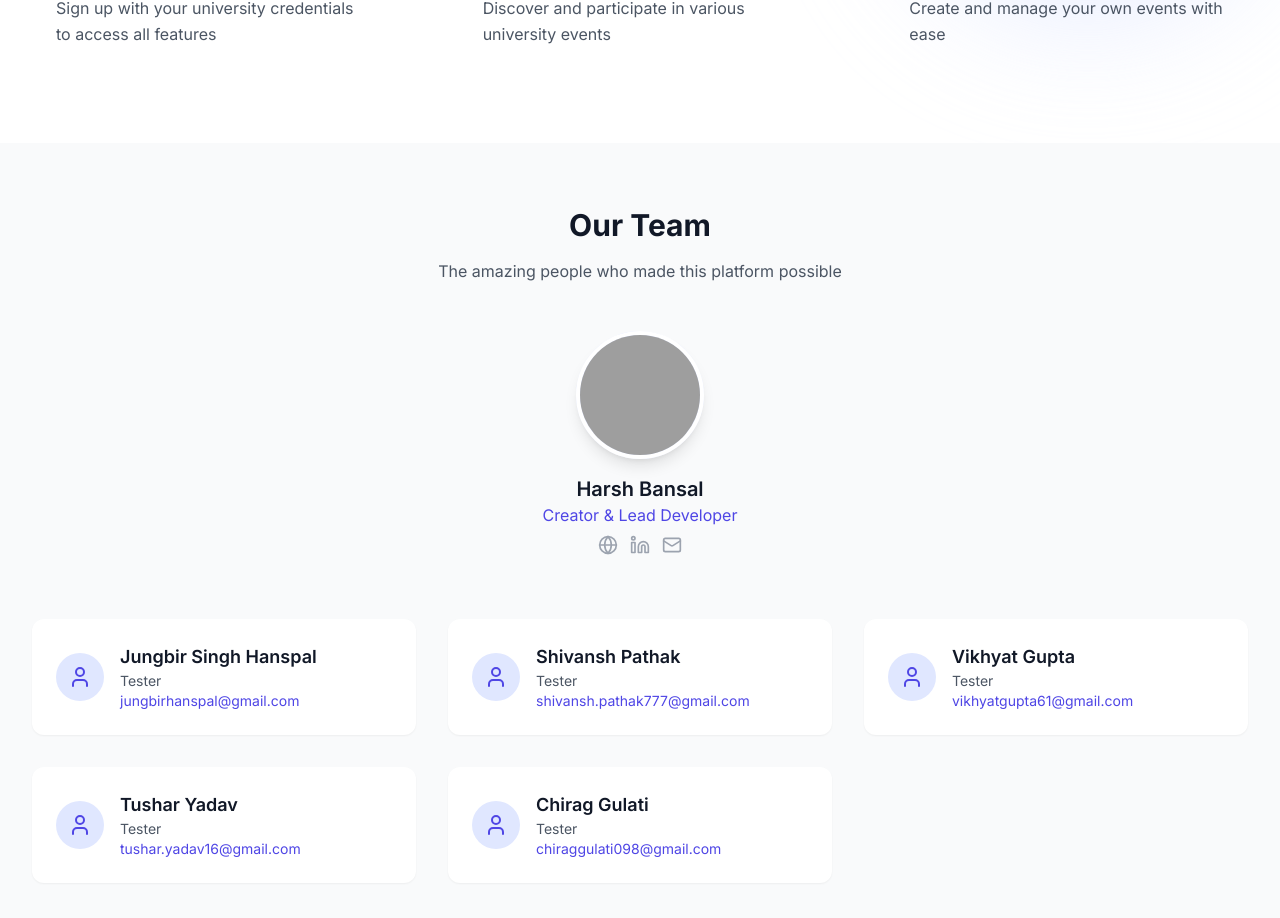
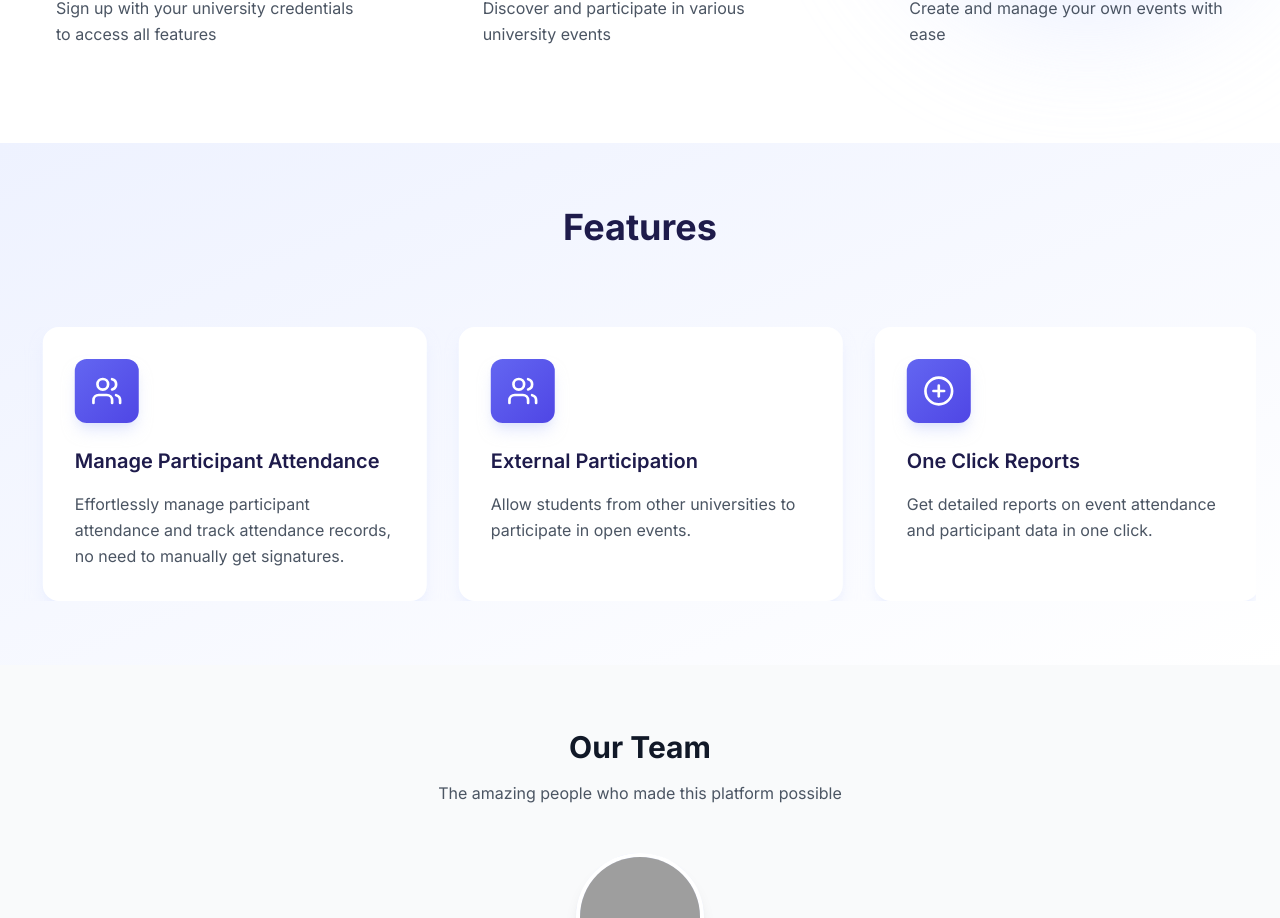
Before and after one commit to harshbansal7/amity-events-landingpage, a React (Vite) app: page / in a window 1280 px wide. Shown: the part 1092-2010 px from the top of the page. Built offline with nearby package versions, Linux system fonts and the light colour scheme; grey boxes are pictures that could not be loaded.

Commit message:
Add Features

```diff
--- a/src/App.tsx
+++ b/src/App.tsx
@@ -1,4 +1,25 @@
-import { Calendar, PlusCircle, LogIn, UserPlus, ArrowRight, Linkedin, User, Mail, Globe, Github } from 'lucide-react';
+import { Calendar, PlusCircle, LogIn, UserPlus, ArrowRight, Linkedin, User, Mail, Globe, Github, Bell, Filter, Award, BarChart, Users, QrCode } from 'lucide-react';
+import { useState, useEffect } from 'react';
+import featuresData from './data/features.json';
+
+const iconMap = {
+  Calendar: Calendar,
+  Bell: Bell,
+  Filter: Filter,
+  Award: Award,
+  BarChart: BarChart,
+  Users: Users,
+  QrCode: QrCode,
+  PlusCircle: PlusCircle,
+  UserPlus: UserPlus,
+  Linkedin: Linkedin,
+  User: User,
+  Mail: Mail,
+  Globe: Globe,
+  Github: Github,
+  LogIn: LogIn,
+  ArrowRight: ArrowRight
+};
 
 function App() {
   return (
@@ -94,6 +115,43 @@ function App() {
             <p className="text-gray-600 leading-relaxed">
               Create and manage your own events with ease
             </p>
+          </div>
+        </div>
+      </section>
+
+      {/* Features Section */}
+      <section className="py-16 bg-gradient-to-br from-indigo-50 to-white relative overflow-hidden">
+        <div className="container mx-auto px-6">
+          <h2 className="text-4xl font-bold text-center mb-20 text-indigo-950">
+            Features
+          </h2>
+
+          <div className="relative">
+            <div className="flex overflow-hidden">
+              <div className="flex animate-slide">
+                {[...featuresData.features, ...featuresData.features].map((feature, index) => {
+                  const Icon = iconMap[feature.icon as keyof typeof iconMap];
+                  return (
+                    <div
+                      key={`${feature.id}-${index}`}
+                      className="w-96 flex-shrink-0 mx-4"
+                    >
+                      <div className="bg-white p-8 rounded-2xl shadow-lg shadow-indigo-100/50 h-full">
+                        <div className="bg-gradient-to-br from-indigo-500 to-indigo-600 w-16 h-16 rounded-xl flex items-center justify-center mb-6 shadow-lg shadow-indigo-200/50">
+                          <Icon className="w-8 h-8 text-white" />
+                        </div>
+                        <h3 className="text-xl font-semibold mb-4 text-indigo-950">
+                          {feature.title}
+                        </h3>
+                        <p className="text-gray-600 leading-relaxed">
+                          {feature.description}
+                        </p>
+                      </div>
+                    </div>
+                  );
+                })}
+              </div>
+            </div>
           </div>
         </div>
       </section>
@@ -302,7 +360,7 @@ function App() {
 
           <div className="mt-8 pt-6 border-t border-gray-200">
             <p className="text-sm text-gray-500 text-center">
-              © {new Date().getFullYear()} Harsh Bansal. All rights reserved.
+              &copy; {new Date().getFullYear()} Harsh Bansal. All rights reserved.
             </p>
           </div>
         </div>
--- /dev/null
+++ b/src/data/features.json
@@ -0,0 +1,34 @@
+{
+  "features": [
+    {
+      "id": 1,
+      "title": "Event Creation & Management",
+      "description": "Create and manage events with ease. Set dates, venues, and track registrations all in one place.",
+      "icon": "Calendar"
+    },
+    {
+      "id": 2,
+      "title": "Manage Participant Attendance",
+      "description": "Effortlessly manage participant attendance and track attendance records, no need to manually get signatures.",
+      "icon": "Users"
+    },
+    {
+      "id": 3,
+      "title": "External Participation",
+      "description": "Allow students from other universities to participate in open events.",
+      "icon": "Users"
+    },
+    {
+      "id": 4,
+      "title": "One Click Reports",
+      "description": "Get detailed reports on event attendance and participant data in one click.",
+      "icon": "PlusCircle"
+    },
+    {
+      "id": 5,
+      "title": "No Approvals Required",
+      "description": "You don't need to be a Club to host events! Got an idea? Host it online and get audience through us.",
+      "icon": "User"
+    }
+  ]
+}
--- a/src/index.css
+++ b/src/index.css
@@ -9,3 +9,22 @@
     font-family: 'Inter', system-ui, sans-serif;
   }
 }
+
+@layer utilities {
+  @keyframes slide {
+    0% {
+      transform: translateX(0);
+    }
+    100% {
+      transform: translateX(-50%);
+    }
+  }
+
+  .animate-slide {
+    animation: slide 30s linear infinite;
+  }
+
+  .animate-slide:hover {
+    animation-play-state: paused;
+  }
+}
```
